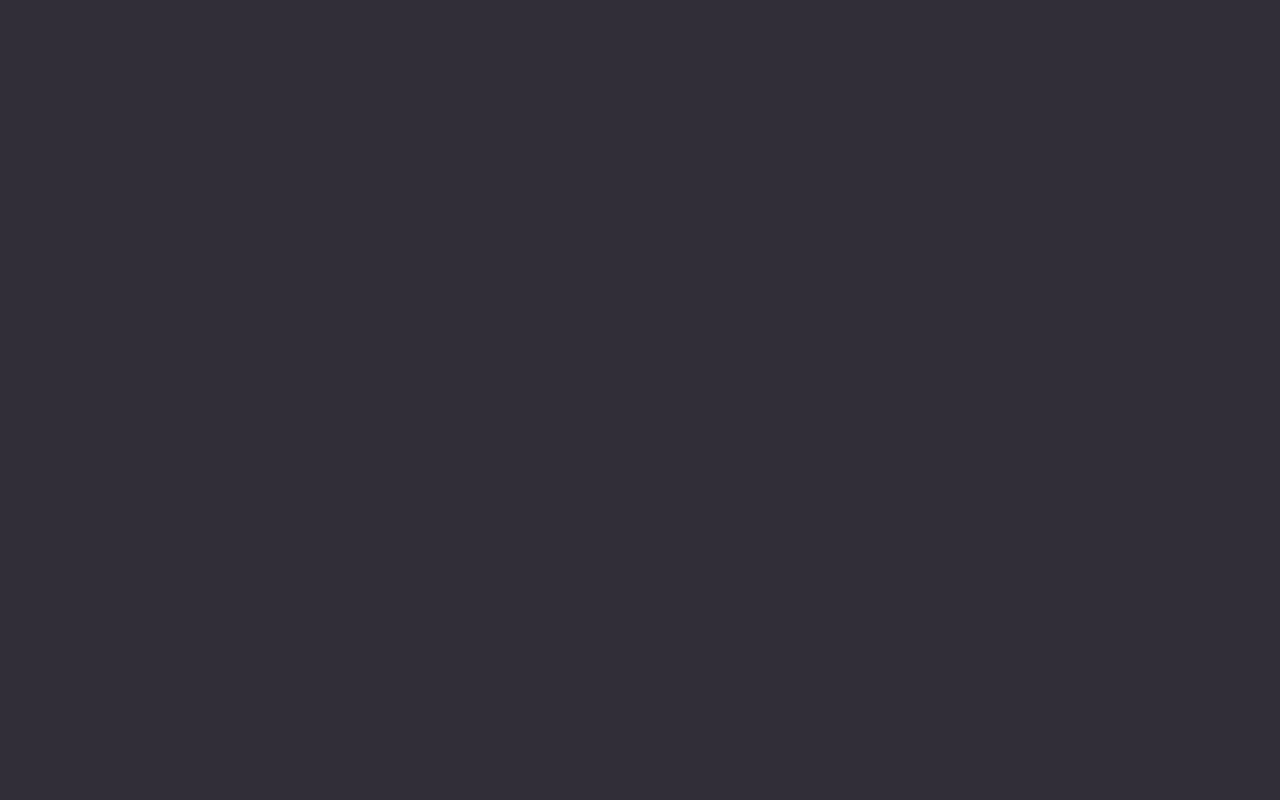
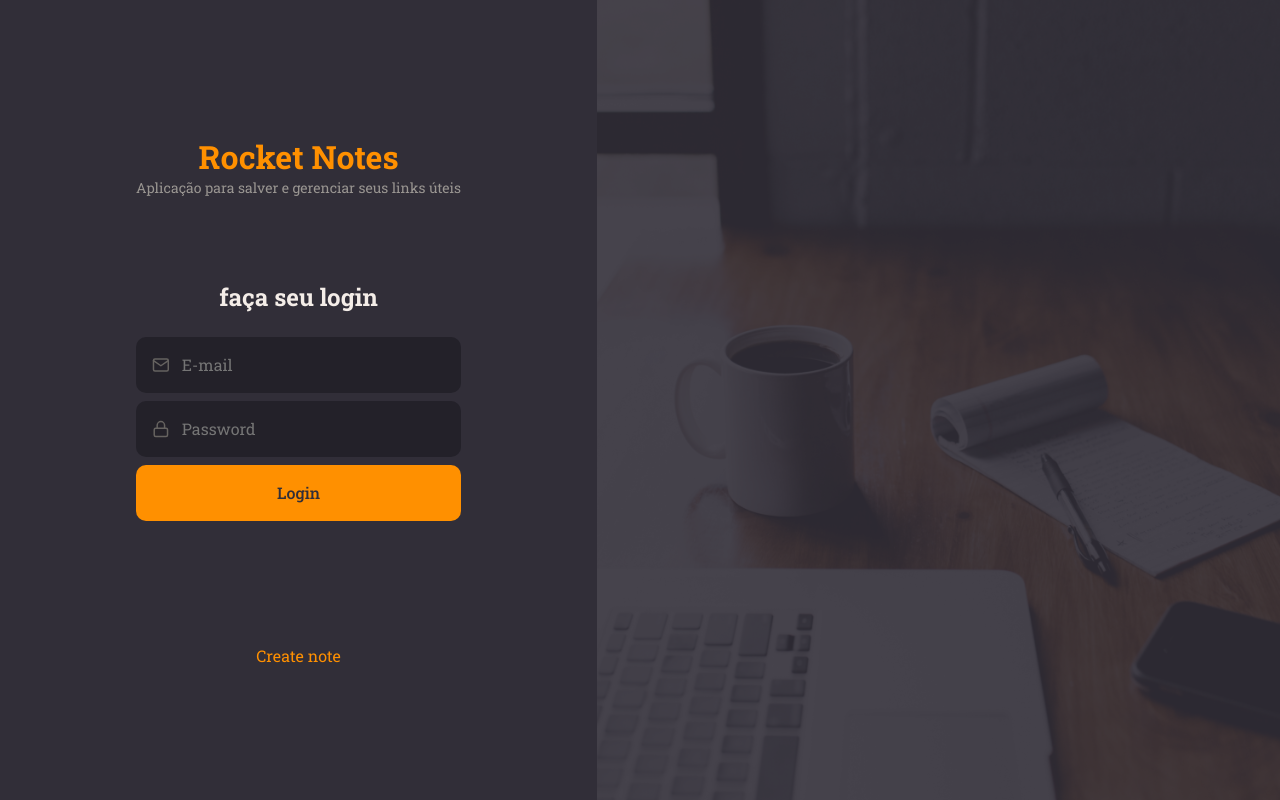
Before and after one commit to VitorTorquato/rocketNotes, a React (Vite) app: page / in a window 1280 px wide. Built offline with nearby package versions, Linux system fonts and the light colour scheme.

Commit message:
Loging page finish

```diff
--- a/src/pages/Singin/index.jsx
+++ b/src/pages/Singin/index.jsx
@@ -1,12 +1,43 @@
-import { Container } from './styles'
+import {FiMail, FiLock} from 'react-icons/fi';
+
+import { Input } from '../../components/Input';
+import {Button} from '../../components/button'
 
 
 
+import { Container, Form, Background } from './styles';
 export function SignIn(){
     return(
         <Container>
 
+            <Form>
+                <h1>Rocket Notes</h1>
+                <p>Aplicação para salver e gerenciar seus links úteis</p>
 
+                <h2>faça seu login</h2>
+
+                <Input
+                    placeholder="E-mail"
+                    type="text"
+                       icon={FiMail}
+                />
+
+                <Input
+                    placeholder="Password"
+                    type="password"
+                       icon={FiLock}
+                />
+
+                <Button title="Login"/>
+
+                <a href="#">
+                    Create note
+                </a>
+
+
+            </Form>
+
+            <Background/>
 
         </Container>
     )
--- a/src/pages/Singin/styles.js
+++ b/src/pages/Singin/styles.js
@@ -1,5 +1,6 @@
 import styled from "styled-components";
 
+import backgroundImg from '../../assets/background.png'
 
 export const Container = styled.div`
     height: 100vh;
@@ -7,3 +8,48 @@
     display: flex;
     align-items: stretch;
 `;
+
+export const Form = styled.form`
+    padding: 0 136px;
+
+    display: flex;
+    flex-direction: column;
+    justify-content: center;
+    align-items: center;
+
+    text-align: center;
+
+
+    >h1 {
+        font: 48px;
+        color: ${({theme}) => theme.COLORS.ORANGE};
+    }
+
+    > h2{
+        font-size: 24px;
+        margin-top: 84px;
+        margin-bottom: 24px;
+
+
+
+    }
+
+    > p{
+        font-size: 14px;
+        color:${({theme}) => theme.COLORS.GRAY_100};
+
+    }
+
+    > a {
+        margin-top: 124px;
+
+        color: ${({theme}) => theme.COLORS.ORANGE};
+    }
+`;
+
+export const Background = styled.div`
+    flex: 1;
+    background: url(${backgroundImg}) no-repeat center center;
+    background-size: cover;
+    opacity: .1;
+`;
```
Also changed, not shown: src/assets/background.png (added).
